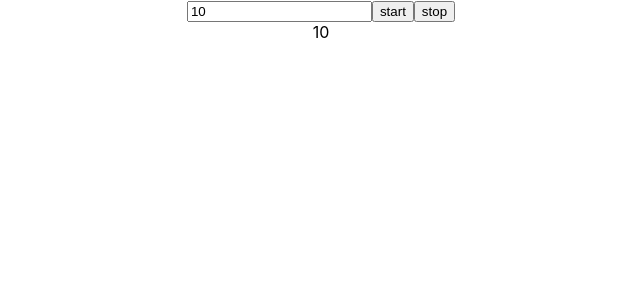
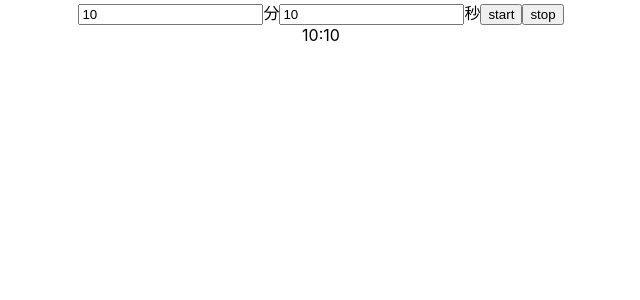
Before and after one commit to yohei-yamamoto/pomodoro-timer, a React (Create React App) app: page / in a window 1280 px wide. Shown: the top 300 px of the page, without its empty margins (319-959 px from the left). Built offline with nearby package versions, Linux system fonts and the light colour scheme.

Commit message:
分単位でタイマーを入力する機能を追加した

```diff
--- a/src/App.tsx
+++ b/src/App.tsx
@@ -8,7 +8,7 @@ type Props = {
 
 const Timer:React.FC<Props> = (props) => {
   return(
-    <div>{props.time}</div>
+    <div>{Math.floor(props.time / 60)}:{(props.time % 60).toString().padStart(2, "0")}</div>
   );
 }
 
@@ -18,8 +18,9 @@ function playSound() {
 }
 
 function App() {
-  const [inputTime, setInputTime] = useState(10);
-  const [counter, setCounter] = useState(10);
+  const [inputTimeMinites, setInputTimeMinites] = useState(10);
+  const [inputTimeSeconds, setInputTimeSeconds] = useState(10);
+  const [counter, setCounter] = useState(610);
   const [isTimerCounting, setIsTimerCounting] = useState(false);
   const [intervalId, setIntervalId] = useState(0);
   const [timeoutId, setTimeoutId] = useState(0);
@@ -28,14 +29,20 @@ function App() {
   return (
     <div className="App">
       <input type="number"
-      value={inputTime}
+      value={inputTimeMinites}
       onChange={(event) => {
-        setInputTime(Number(event.target.value))
-        setCounter(Number(event.target.value))
-      }}/>
+        setInputTimeMinites(Number(event.target.value))
+        setCounter(Number(event.target.value) * 60 + inputTimeSeconds)
+      }}/>分
+      <input type="number"
+      value={inputTimeSeconds}
+      onChange={(event) => {
+        setInputTimeSeconds(Number(event.target.value))
+        setCounter(inputTimeMinites * 60 + Number(event.target.value))
+      }}/>秒
       <button onClick={
         () => {
-          if (counter === 0 ) setCounter(inputTime)
+          if (counter === 0 ) setCounter(inputTimeMinites * 60 + inputTimeSeconds)
           if(isTimerCounting === false && counter > 0) {
             interval = setInterval(() => setCounter(t => t-1), 1000)
             setIntervalId(Number(interval))
```
Also changed, not shown: 7 other files (tests, documents, lock files or other folders).
